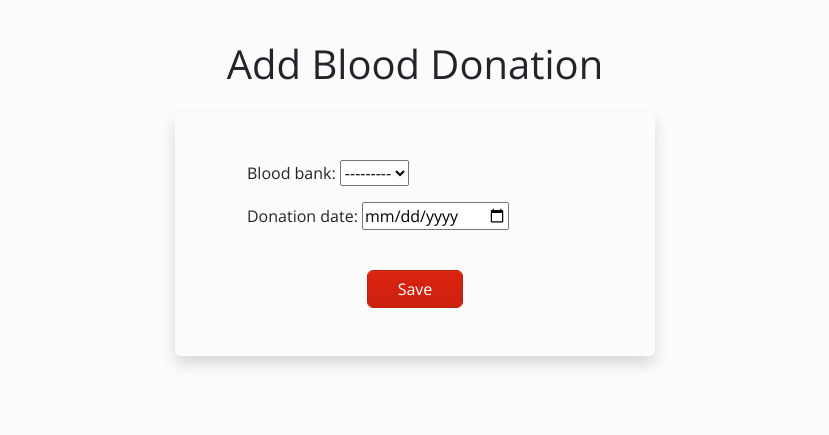
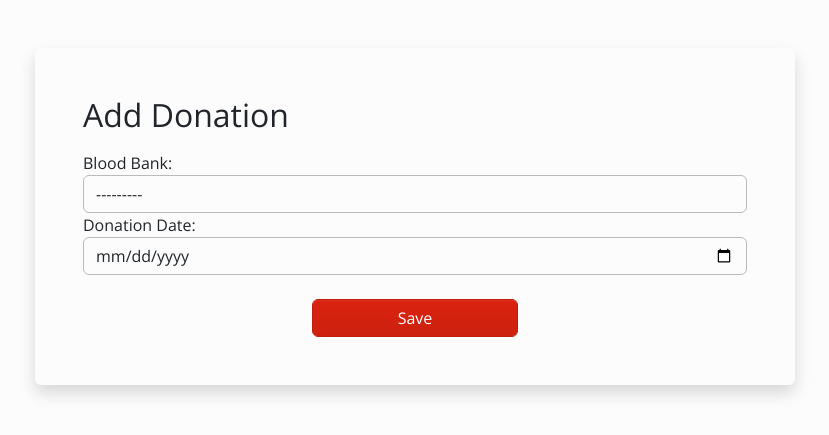
Before and after one commit to CodeLynch/BloodBankSystem, a Django app: template BloodBankSystem/donation/templates/donation_index.html in a window 1280 px wide. Shown: the part 72-507 px from the top of the page, without its empty margins (225-1054 px from the left). Run offline with Django 4.2, Linux system fonts and the light colour scheme; the template is opened without the code that fills it: values that come from a table or form of the project are taken from there, others are empty; some libraries are stand-ins or nearby versions.

Commit message:
donation

```diff
--- a/BloodBankSystem/donation/forms.py
+++ b/BloodBankSystem/donation/forms.py
@@ -8,9 +8,13 @@ class DateInput(forms.DateInput):
 
 
 class DonationForm(ModelForm):
+
     #choices only include blood banks with blood supply
-    blood_bank = forms.ModelChoiceField(widget=forms.Select(), queryset=BloodBank.objects.only('user_id').exclude(blood_supply_id=None))
-    donation_date = forms.DateField(widget=DateInput())
+
+    blood_bank = forms.ModelChoiceField(label='Blood Bank',
+                                        widget=forms.Select(attrs={'class': 'form-control'}),
+                                        queryset=BloodBank.objects.only('user_id').exclude(blood_supply_id=None))
+    donation_date = forms.DateField(label='Donation Date',widget=DateInput(attrs={'class': 'form-control'}))
 
     class Meta:
         model = Donation
--- a/BloodBankSystem/donation/templates/donation_index.html
+++ b/BloodBankSystem/donation/templates/donation_index.html
@@ -46,19 +46,23 @@ Add Donation
 
 
 
-<main class="container py-4">
-
-        <div class="container2" align="center" >
-            <h1 class="p-3" >Add Blood Donation</h1>
-            <div class="col-lg-8 shadow rounded px-5 py-5 row justify-content-center" style="max-width: 30rem;" align="left" >
-
+<main class="container py-5">
+      <div class="row justify-content-center">
+         <div class="col-lg-8 shadow rounded px-5 py-5">
+            <h2 align="left" class="mb-3">Add Donation</h2>
                          <form method="post" enctype="multipart/form-data" class="row justify-content-center">
                             {% csrf_token %}
-                             <div class="mt">
+                         <div class="mt">
+                              {{ form.blood_bank.label_tag }}
+                              {{ form.blood_bank}}
+                              <small class="text-primary">{{ form.blood_bank.errors | striptags }}</small>
+                         </div>
+                         <div class="mt">
+                              {{ form.donation_date.label_tag }}
+                              {{ form.donation_date }}
+                              <small class="text-primary">{{ form.donation_date.errors | striptags }}</small>
+                         </div>
 
-                             </div>
-
-                            {{form.as_p}}
                                 <div class="col-lg-4">
                                       <button type="submit" class="btn btn-primary mt-4 form-control">Save</button>
                                 </div>
```
Also changed, not shown: BloodBankSystem/accounts/templates/partials/_donor.html (+11 -66 lines).
